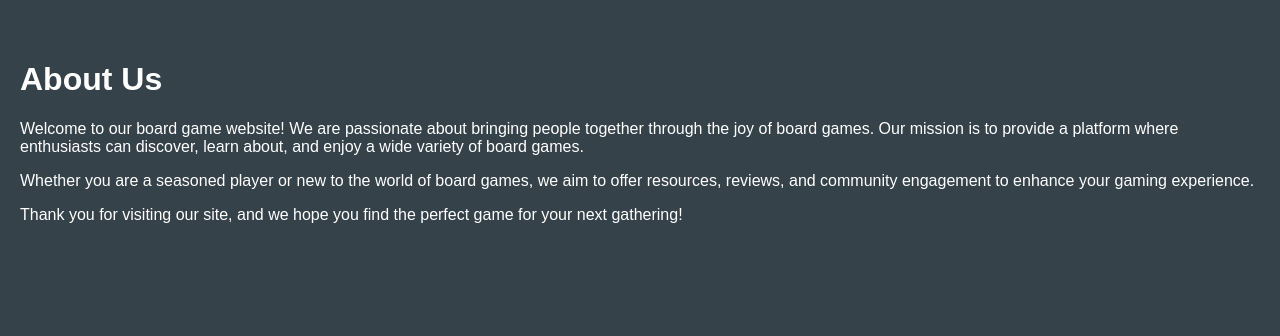
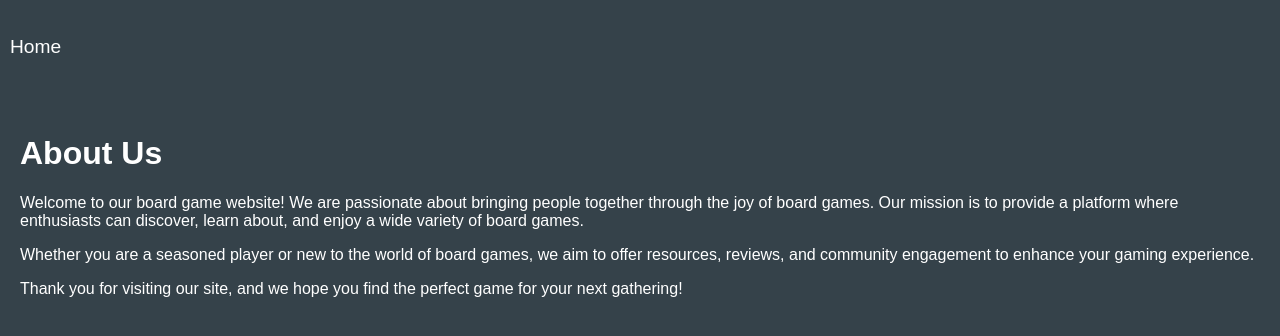
Before and after one commit to allen-yl/boardgame-system, a website: page src/pages/about.html in a window 1280 px wide. Drawn offline with Linux system fonts and the light colour scheme.

Commit message:
add home button

```diff
--- a/src/css/main.css
+++ b/src/css/main.css
@@ -10,6 +10,12 @@ header {
     color: #ffffff;
     padding: 10px 0;
     text-align: center;
+}
+
+header a {
+    color: #ffffff;
+    text-decoration: none;
+    font-size: 1.2em;
 }
 
 nav {
--- a/src/pages/about.html
+++ b/src/pages/about.html
@@ -9,6 +9,8 @@
 <body>
     <header>
         <!-- Include header component here -->
+        <div id="header-placeholder"></div>
+        <p style="text-align: left; padding: 10px;"><a href="../index.html">Home</a></p>
     </header>
     <main>
         <h1>About Us</h1>
```
Also changed, not shown: src/pages/contact.html (+1 -0 lines), src/pages/games.html (+1 -0 lines).
